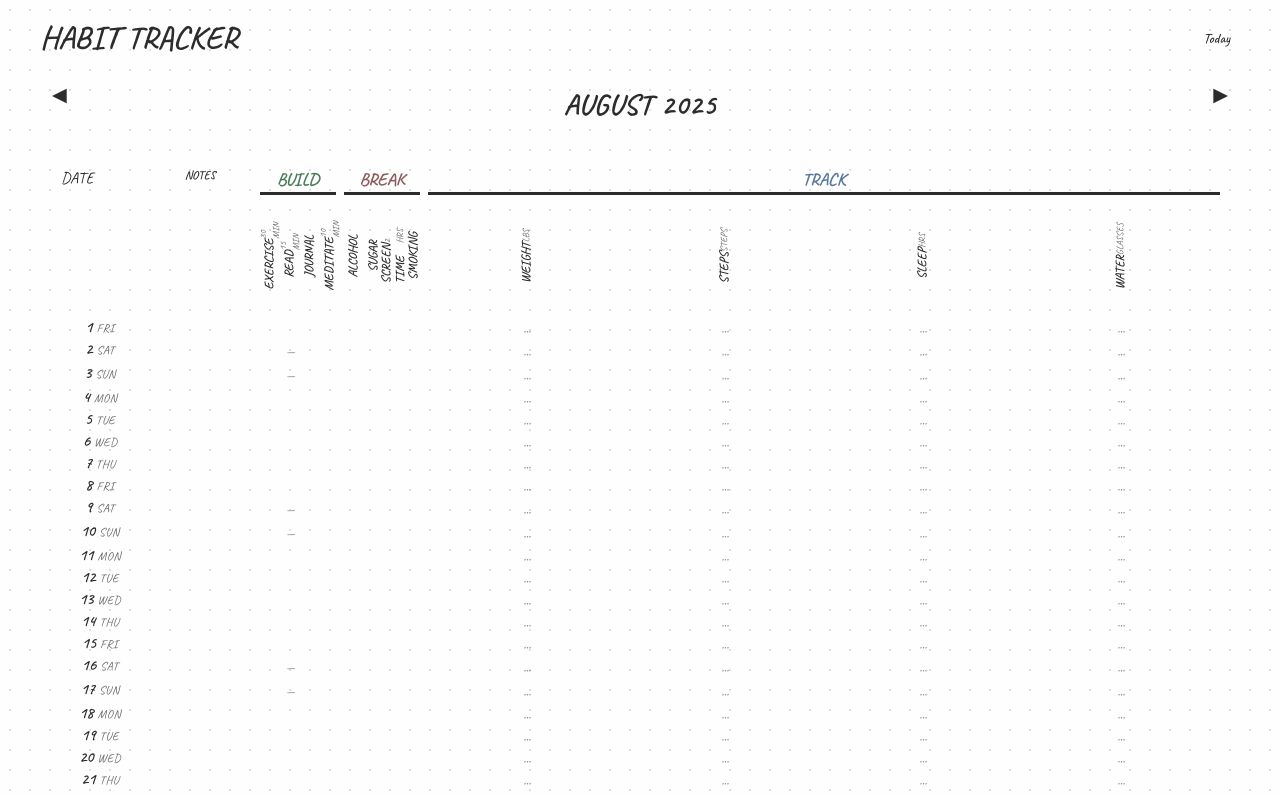
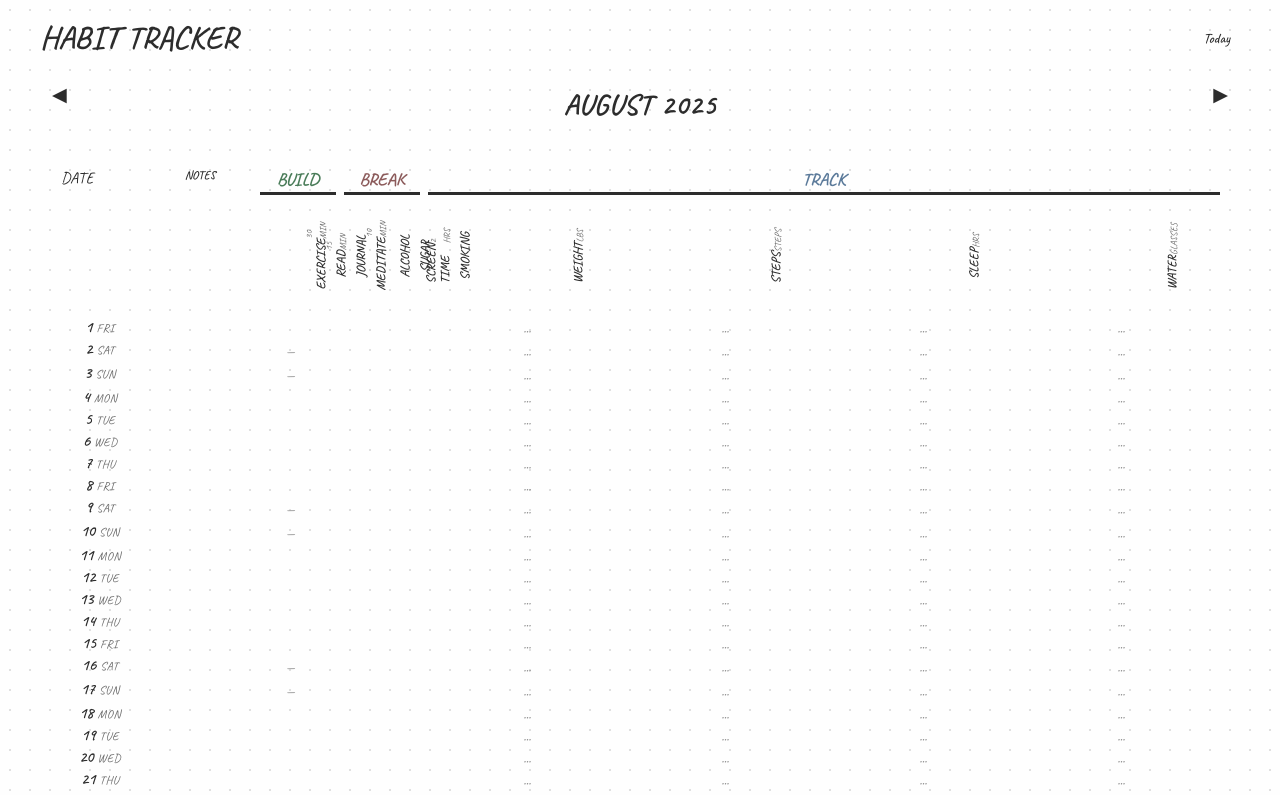
Before and after one commit to thanson00/HabitTracker, a React (Vite) app: page / in a window 1280 px wide. Shown: the top 795 px of the page. Built offline with nearby package versions, Linux system fonts and the light colour scheme.

Commit message:
fix: left align habit headers by aligning to bottom edge

```diff
--- a/src/index.css
+++ b/src/index.css
@@ -241,7 +241,7 @@ button:focus-visible {
   padding: 1px;
   height: 120px;
   display: flex;
-  align-items: center;
+  align-items: flex-end;
   justify-content: center;
   border: none;
   border-bottom: none;
```
